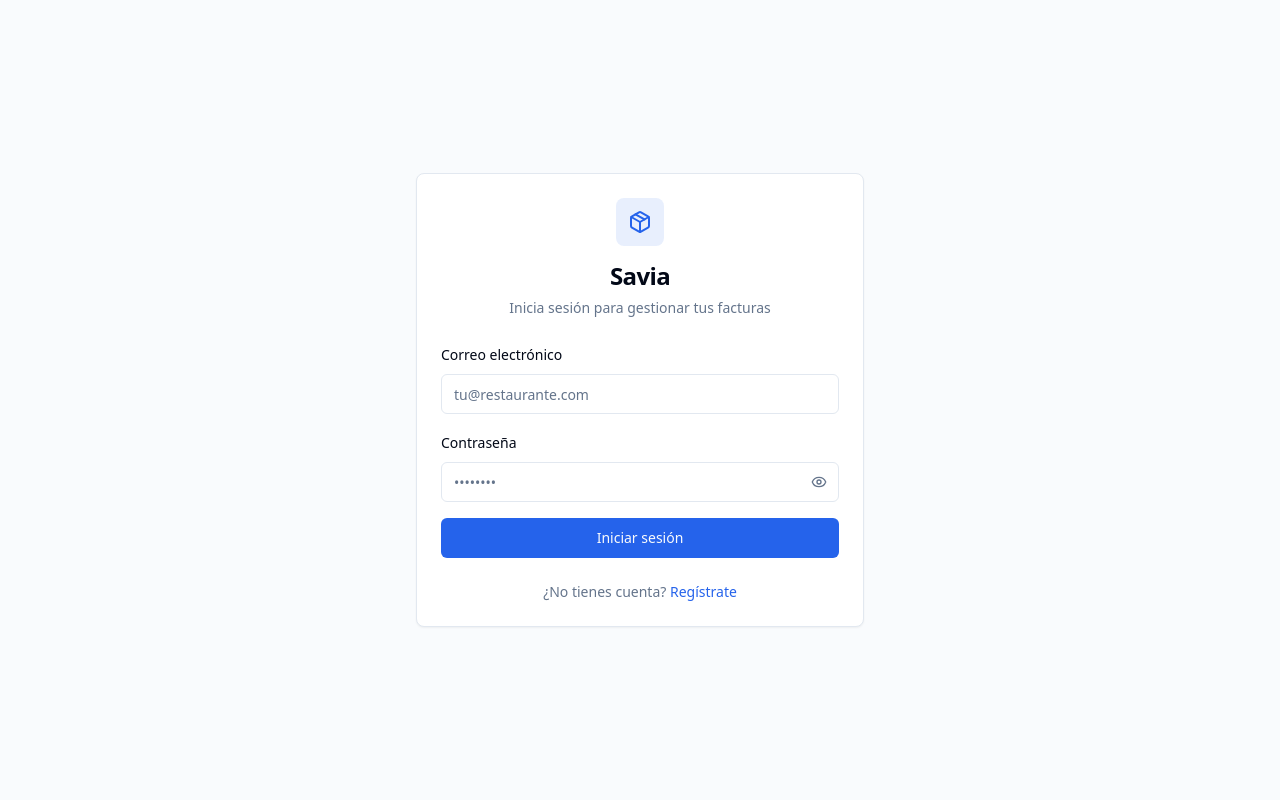
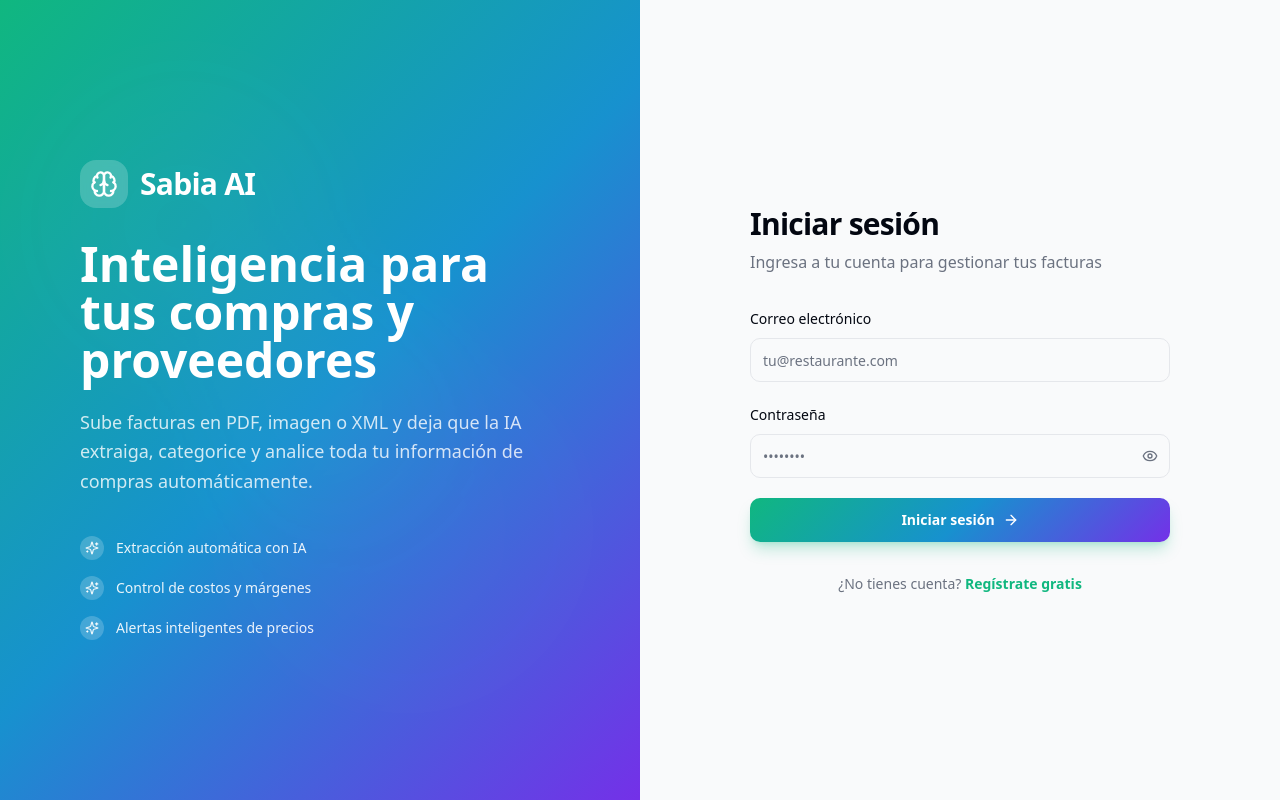
Before and after one commit to nikocantillo/savia, a Next.js app in the folder apps/web/: page /login in a window 1280 px wide. Built offline with nearby package versions, Linux system fonts and the light colour scheme; no server answers.

Commit message:
improving the frontend

```diff
--- a/apps/web/app/globals.css
+++ b/apps/web/app/globals.css
@@ -4,24 +4,26 @@
 
 @layer base {
   :root {
-    --background: 0 0% 100%;
-    --foreground: 222.2 84% 4.9%;
+    --background: 210 20% 98%;
+    --foreground: 224 71% 4%;
     --card: 0 0% 100%;
-    --card-foreground: 222.2 84% 4.9%;
-    --primary: 221.2 83.2% 53.3%;
-    --primary-foreground: 210 40% 98%;
-    --secondary: 210 40% 96%;
-    --secondary-foreground: 222.2 47.4% 11.2%;
-    --muted: 210 40% 96%;
-    --muted-foreground: 215.4 16.3% 46.9%;
-    --accent: 210 40% 96%;
-    --accent-foreground: 222.2 47.4% 11.2%;
-    --destructive: 0 84.2% 60.2%;
-    --destructive-foreground: 210 40% 98%;
-    --border: 214.3 31.8% 91.4%;
-    --input: 214.3 31.8% 91.4%;
-    --ring: 221.2 83.2% 53.3%;
-    --radius: 0.5rem;
+    --card-foreground: 224 71% 4%;
+    --primary: 160 84% 39%;
+    --primary-foreground: 0 0% 100%;
+    --secondary: 160 30% 94%;
+    --secondary-foreground: 160 60% 20%;
+    --muted: 220 14% 96%;
+    --muted-foreground: 220 9% 46%;
+    --accent: 262 80% 55%;
+    --accent-foreground: 0 0% 100%;
+    --destructive: 0 84% 60%;
+    --destructive-foreground: 0 0% 100%;
+    --border: 220 13% 91%;
+    --input: 220 13% 91%;
+    --ring: 160 84% 39%;
+    --radius: 0.75rem;
+    --success: 160 84% 39%;
+    --warning: 38 92% 50%;
   }
 }
 
@@ -33,3 +35,49 @@
     @apply bg-background text-foreground;
   }
 }
+
+@layer utilities {
+  .gradient-brand {
+    background: linear-gradient(135deg, hsl(160, 84%, 39%) 0%, hsl(200, 80%, 45%) 50%, hsl(262, 80%, 55%) 100%);
+  }
+  .gradient-brand-subtle {
+    background: linear-gradient(135deg, hsl(160, 84%, 39%, 0.08) 0%, hsl(262, 80%, 55%, 0.08) 100%);
+  }
+  .gradient-text {
+    background: linear-gradient(135deg, hsl(160, 84%, 39%) 0%, hsl(262, 80%, 55%) 100%);
+    -webkit-background-clip: text;
+    -webkit-text-fill-color: transparent;
+    background-clip: text;
+  }
+  .glass {
+    backdrop-filter: blur(12px) saturate(180%);
+    -webkit-backdrop-filter: blur(12px) saturate(180%);
+    background: rgba(255, 255, 255, 0.75);
+  }
+  .animate-fade-in {
+    animation: fadeIn 0.5s ease-out;
+  }
+  .animate-slide-up {
+    animation: slideUp 0.5s ease-out;
+  }
+}
+
+@keyframes fadeIn {
+  from { opacity: 0; }
+  to { opacity: 1; }
+}
+
+@keyframes slideUp {
+  from { opacity: 0; transform: translateY(12px); }
+  to { opacity: 1; transform: translateY(0); }
+}
+
+@keyframes float {
+  0%, 100% { transform: translateY(0); }
+  50% { transform: translateY(-8px); }
+}
+
+@keyframes pulse-glow {
+  0%, 100% { box-shadow: 0 0 0 0 hsl(160, 84%, 39%, 0.4); }
+  50% { box-shadow: 0 0 20px 4px hsl(160, 84%, 39%, 0.15); }
+}
--- a/apps/web/app/layout.tsx
+++ b/apps/web/app/layout.tsx
@@ -2,13 +2,13 @@ import type { Metadata } from "next";
 import "./globals.css";
 
 export const metadata: Metadata = {
-  title: "Savia",
-  description: "Restaurant invoice intelligence platform",
+  title: "Sabia AI",
+  description: "Plataforma de inteligencia de compras para restaurantes",
 };
 
 export default function RootLayout({ children }: { children: React.ReactNode }) {
   return (
-    <html lang="en">
+    <html lang="es">
       <body className="min-h-screen antialiased">{children}</body>
     </html>
   );
--- a/apps/web/app/login/page.tsx
+++ b/apps/web/app/login/page.tsx
@@ -6,15 +6,7 @@ import Link from "next/link";
 import { api, TokenResponse } from "@/lib/api";
 import { Button } from "@/components/ui/button";
 import { Input } from "@/components/ui/input";
-import {
-  Card,
-  CardHeader,
-  CardTitle,
-  CardDescription,
-  CardContent,
-  CardFooter,
-} from "@/components/ui/card";
-import { Package, Eye, EyeOff } from "lucide-react";
+import { Eye, EyeOff, Brain, ArrowRight, Sparkles } from "lucide-react";
 
 const isDev = process.env.NEXT_PUBLIC_API_URL?.includes("localhost") ||
   process.env.NEXT_PUBLIC_API_URL?.includes("127.0.0.1") ||
@@ -76,17 +68,63 @@ export default function LoginPage() {
   };
 
   return (
-    <div className="flex min-h-screen items-center justify-center bg-muted/40 p-4">
-      <Card className="w-full max-w-md">
-        <CardHeader className="text-center">
-          <div className="mx-auto mb-2 flex h-12 w-12 items-center justify-center rounded-lg bg-primary/10">
-            <Package className="h-6 w-6 text-primary" />
+    <div className="flex min-h-screen">
+      {/* Left panel - branding */}
+      <div className="hidden lg:flex lg:w-1/2 gradient-brand relative overflow-hidden">
+        <div className="absolute inset-0 opacity-10">
+          <div className="absolute top-20 left-10 w-72 h-72 rounded-full bg-white/20 blur-3xl" />
+          <div className="absolute bottom-20 right-10 w-96 h-96 rounded-full bg-white/10 blur-3xl" />
+          <div className="absolute top-1/2 left-1/2 -translate-x-1/2 -translate-y-1/2 w-64 h-64 rounded-full bg-white/15 blur-2xl" />
+        </div>
+        <div className="relative z-10 flex flex-col justify-center px-12 xl:px-20 text-white">
+          <div className="flex items-center gap-3 mb-8">
+            <div className="flex h-12 w-12 items-center justify-center rounded-2xl bg-white/20 backdrop-blur-sm">
+              <Brain className="h-7 w-7" />
+            </div>
+            <span className="text-3xl font-bold tracking-tight">Sabia AI</span>
           </div>
-          <CardTitle className="text-2xl">Savia</CardTitle>
-          <CardDescription>Inicia sesión para gestionar tus facturas</CardDescription>
-        </CardHeader>
-        <CardContent>
-          <form onSubmit={handleLogin} className="space-y-4">
+          <h1 className="text-4xl xl:text-5xl font-bold leading-tight mb-6">
+            Inteligencia para tus compras y proveedores
+          </h1>
+          <p className="text-lg text-white/80 leading-relaxed max-w-lg">
+            Sube facturas en PDF, imagen o XML y deja que la IA extraiga, categorice y analice toda tu información de compras automáticamente.
+          </p>
+          <div className="mt-10 space-y-4">
+            {[
+              "Extracción automática con IA",
+              "Control de costos y márgenes",
+              "Alertas inteligentes de precios",
+            ].map((feature) => (
+              <div key={feature} className="flex items-center gap-3 text-white/90">
+                <div className="flex h-6 w-6 items-center justify-center rounded-full bg-white/20">
+                  <Sparkles className="h-3.5 w-3.5" />
+                </div>
+                <span className="text-sm font-medium">{feature}</span>
+              </div>
+            ))}
+          </div>
+        </div>
+      </div>
+
+      {/* Right panel - form */}
+      <div className="flex flex-1 items-center justify-center p-6 sm:p-8">
+        <div className="w-full max-w-[420px] animate-fade-in">
+          {/* Mobile logo */}
+          <div className="flex items-center gap-3 mb-8 lg:hidden">
+            <div className="flex h-10 w-10 items-center justify-center rounded-xl gradient-brand">
+              <Brain className="h-5 w-5 text-white" />
+            </div>
+            <span className="text-2xl font-bold gradient-text">Sabia AI</span>
+          </div>
+
+          <div className="mb-8">
+            <h2 className="text-2xl sm:text-3xl font-bold tracking-tight">Iniciar sesión</h2>
+            <p className="mt-2 text-muted-foreground">
+              Ingresa a tu cuenta para gestionar tus facturas
+            </p>
+          </div>
+
+          <form onSubmit={handleLogin} className="space-y-5">
             <div className="space-y-2">
               <label className="text-sm font-medium" htmlFor="email">
                 Correo electrónico
@@ -98,6 +136,7 @@ export default function LoginPage() {
                 value={email}
                 onChange={(e) => setEmail(e.target.value)}
                 required
+                className="h-11"
               />
             </div>
             <div className="space-y-2">
@@ -112,47 +151,51 @@ export default function LoginPage() {
                   value={password}
                   onChange={(e) => setPassword(e.target.value)}
                   required
+                  className="h-11 pr-10"
                 />
                 <button
                   type="button"
-                  className="absolute right-3 top-1/2 -translate-y-1/2 text-muted-foreground hover:text-foreground"
+                  className="absolute right-3 top-1/2 -translate-y-1/2 text-muted-foreground hover:text-foreground transition-colors"
                   onClick={() => setShowPassword(!showPassword)}
                   tabIndex={-1}
                 >
-                  {showPassword ? (
-                    <EyeOff className="h-4 w-4" />
-                  ) : (
-                    <Eye className="h-4 w-4" />
-                  )}
+                  {showPassword ? <EyeOff className="h-4 w-4" /> : <Eye className="h-4 w-4" />}
                 </button>
               </div>
             </div>
 
             {error && (
-              <div className="rounded-md bg-destructive/10 p-3 text-sm text-destructive">
+              <div className="rounded-lg bg-destructive/10 border border-destructive/20 p-3 text-sm text-destructive">
                 {error}
               </div>
             )}
 
-            <Button type="submit" className="w-full" disabled={loading}>
-              {loading ? "Iniciando sesión..." : "Iniciar sesión"}
+            <Button type="submit" className="w-full h-11 gradient-brand border-0 text-white font-semibold shadow-lg shadow-primary/25 hover:shadow-xl hover:shadow-primary/30 transition-all duration-200" disabled={loading}>
+              {loading ? (
+                "Iniciando sesión..."
+              ) : (
+                <span className="flex items-center gap-2">
+                  Iniciar sesión
+                  <ArrowRight className="h-4 w-4" />
+                </span>
+              )}
             </Button>
           </form>
 
           {isDev && (
             <>
-              <div className="relative my-4">
+              <div className="relative my-6">
                 <div className="absolute inset-0 flex items-center">
                   <span className="w-full border-t" />
                 </div>
                 <div className="relative flex justify-center text-xs uppercase">
-                  <span className="bg-card px-2 text-muted-foreground">O</span>
+                  <span className="bg-background px-3 text-muted-foreground">O</span>
                 </div>
               </div>
 
               <Button
                 variant="outline"
-                className="w-full"
+                className="w-full h-11"
                 onClick={handleMockLogin}
                 disabled={loading}
               >
@@ -160,16 +203,15 @@ export default function LoginPage() {
               </Button>
             </>
           )}
-        </CardContent>
-        <CardFooter className="justify-center">
-          <p className="text-sm text-muted-foreground">
+
+          <p className="mt-8 text-center text-sm text-muted-foreground">
             ¿No tienes cuenta?{" "}
-            <Link href="/register" className="font-medium text-primary hover:underline">
-              Regístrate
+            <Link href="/register" className="font-semibold text-primary hover:underline">
+              Regístrate gratis
             </Link>
           </p>
-        </CardFooter>
-      </Card>
+        </div>
+      </div>
     </div>
   );
 }
--- a/apps/web/app/onboarding/page.tsx
+++ b/apps/web/app/onboarding/page.tsx
@@ -6,7 +6,7 @@ import { api } from "@/lib/api";
 import { Button } from "@/components/ui/button";
 import { Input } from "@/components/ui/input";
 import { Card, CardHeader, CardTitle, CardDescription, CardContent } from "@/components/ui/card";
-import { Package, ArrowRight, ArrowLeft, Building2, Target, CheckCircle2 } from "lucide-react";
+import { Brain, ArrowRight, ArrowLeft, Building2, Target, CheckCircle2 } from "lucide-react";
 
 const STEPS = ["Organización", "Sucursales", "Objetivos", "Listo"];
 
@@ -54,9 +54,11 @@ export default function OnboardingPage() {
     <div className="min-h-screen bg-gradient-to-b from-background to-muted/30 flex items-center justify-center p-4">
       <div className="w-full max-w-lg space-y-6">
         {/* Logo */}
-        <div className="flex items-center justify-center gap-2">
-          <Package className="h-8 w-8 text-primary" />
-          <span className="text-2xl font-bold">Savia</span>
+        <div className="flex items-center justify-center gap-3">
+          <div className="flex h-10 w-10 items-center justify-center rounded-xl gradient-brand shadow-md shadow-primary/20">
+            <Brain className="h-5 w-5 text-white" />
+          </div>
+          <span className="text-2xl font-bold gradient-text">Sabia AI</span>
         </div>
 
         {/* Progress */}
@@ -209,7 +211,7 @@ export default function OnboardingPage() {
                   <ArrowLeft className="mr-2 h-4 w-4" />Atrás
                 </Button>
                 <Button className="flex-1" onClick={handleComplete} disabled={saving}>
-                  {saving ? "Guardando..." : "Comenzar a usar Savia"}
+                  {saving ? "Guardando..." : "Comenzar a usar Sabia AI"}
                 </Button>
               </div>
             </CardContent>
--- a/apps/web/app/register/page.tsx
+++ b/apps/web/app/register/page.tsx
@@ -14,7 +14,7 @@ import {
   CardContent,
   CardFooter,
 } from "@/components/ui/card";
-import { Package, Eye, EyeOff } from "lucide-react";
+import { Brain, Eye, EyeOff } from "lucide-react";
 
 export default function RegisterPage() {
   const router = useRouter();
@@ -69,12 +69,12 @@ export default function RegisterPage() {
 
   return (
     <div className="flex min-h-screen items-center justify-center bg-muted/40 p-4">
-      <Card className="w-full max-w-md">
+      <Card className="w-full max-w-md shadow-xl border-0">
         <CardHeader className="text-center">
-          <div className="mx-auto mb-2 flex h-12 w-12 items-center justify-center rounded-lg bg-primary/10">
-            <Package className="h-6 w-6 text-primary" />
+          <div className="mx-auto mb-2 flex h-12 w-12 items-center justify-center rounded-2xl gradient-brand shadow-lg shadow-primary/25">
+            <Brain className="h-6 w-6 text-white" />
           </div>
-          <CardTitle className="text-2xl">Crear cuenta en Savia</CardTitle>
+          <CardTitle className="text-2xl">Crear cuenta en <span className="gradient-text">Sabia AI</span></CardTitle>
           <CardDescription>
             Registra tu organización para gestionar facturas e inventario
           </CardDescription>
@@ -172,7 +172,7 @@ export default function RegisterPage() {
               </div>
             )}
 
-            <Button type="submit" className="w-full" disabled={loading}>
+            <Button type="submit" className="w-full h-11 gradient-brand border-0 text-white font-semibold shadow-lg shadow-primary/25" disabled={loading}>
               {loading ? "Creando cuenta..." : "Crear cuenta"}
             </Button>
           </form>
--- a/apps/web/components/agent-chat.tsx
+++ b/apps/web/components/agent-chat.tsx
@@ -23,7 +23,7 @@ interface Message {
 const WELCOME_MESSAGE: Message = {
   role: "assistant",
   content:
-    "👋 ¡Hola! Soy **Savia IA**, tu asistente de compras. Puedo ayudarte a:\n\n" +
+    "👋 ¡Hola! Soy **Sabia IA**, tu asistente de compras. Puedo ayudarte a:\n\n" +
     "• 📊 Analizar tu gasto por proveedor\n" +
     "• 📈 Ver historial de precios\n" +
     "• 🔍 Buscar facturas\n" +
@@ -147,7 +147,7 @@ export function AgentChat() {
       <button
         onClick={() => setOpen(true)}
         className="fixed bottom-6 right-6 h-14 w-14 rounded-full bg-primary text-primary-foreground shadow-lg hover:shadow-xl hover:scale-105 transition-all z-50 flex items-center justify-center group"
-        title="Chat con Savia IA"
+        title="Chat con Sabia IA"
       >
         <MessageCircle className="h-6 w-6 group-hover:hidden" />
         <Sparkles className="h-6 w-6 hidden group-hover:block" />
@@ -163,7 +163,7 @@ export function AgentChat() {
       <div className="flex items-center justify-between px-4 py-3 border-b bg-primary text-primary-foreground">
         <div className="flex items-center gap-2">
           <Bot className="h-5 w-5" />
-          <span className="font-semibold text-sm">Savia IA</span>
+          <span className="font-semibold text-sm">Sabia IA</span>
           <span className="text-xs opacity-75">Agente</span>
         </div>
         <div className="flex items-center gap-1">
--- a/apps/web/components/sidebar.tsx
+++ b/apps/web/components/sidebar.tsx
@@ -9,7 +9,6 @@ import {
   FileText,
   Bell,
   LogOut,
-  Package,
   BarChart3,
   MessageSquare,
   TrendingUp,
@@ -20,6 +19,7 @@ import {
   Target,
   Store,
   Settings,
+  Brain,
 } from "lucide-react";
 
 const navItems = [
@@ -31,7 +31,7 @@ const navItems = [
   { href: "/branches", label: "Sucursales y Ventas", icon: Store },
   { href: "/prices", label: "Precios", icon: TrendingUp },
   { href: "/reports", label: "Reportes", icon: BarChart3 },
-  { href: "/chat", label: "Savia IA", icon: MessageSquare },
+  { href: "/chat", label: "Sabia IA", icon: MessageSquare },
   { href: "/alerts", label: "Alertas", icon: Bell },
   { href: "/settings", label: "Configuración", icon: Settings },
 ];
@@ -53,9 +53,11 @@ export function Sidebar() {
 
   const navContent = (
     <>
-      <div className="flex h-16 items-center gap-2 border-b px-6">
-        <Package className="h-6 w-6 text-primary" />
-        <span className="text-lg font-bold">Savia</span>
+      <div className="flex h-16 items-center gap-3 px-6">
+        <div className="flex h-9 w-9 items-center justify-center rounded-xl gradient-brand shadow-md shadow-primary/20">
+          <Brain className="h-5 w-5 text-white" />
+        </div>
+        <span className="text-lg font-bold gradient-text">Sabia AI</span>
         <button
           className="ml-auto p-1 rounded-md hover:bg-muted lg:hidden"
           onClick={() => setOpen(false)}
@@ -64,7 +66,7 @@ export function Sidebar() {
         </button>
       </div>
 
-      <nav className="flex-1 space-y-1 p-4">
+      <nav className="flex-1 space-y-0.5 px-3 py-4 overflow-y-auto">
         {navItems.map((item) => {
           const active = pathname.startsWith(item.href);
           return (
@@ -72,25 +74,28 @@ export function Sidebar() {
               key={item.href}
               href={item.href}
               className={cn(
-                "flex items-center gap-3 rounded-lg px-3 py-2 text-sm font-medium transition-colors",
+                "flex items-center gap-3 rounded-xl px-3 py-2.5 text-sm font-medium transition-all duration-200",
                 active
-                  ? "bg-primary/10 text-primary"
+                  ? "gradient-brand-subtle text-primary shadow-sm"
                   : "text-muted-foreground hover:bg-muted hover:text-foreground"
               )}
             >
-              <item.icon className="h-4 w-4" />
+              <item.icon className={cn("h-[18px] w-[18px]", active && "text-primary")} />
               {item.label}
+              {active && (
+                <div className="ml-auto h-1.5 w-1.5 rounded-full bg-primary" />
+              )}
             </Link>
           );
         })}
       </nav>
 
-      <div className="border-t p-4">
+      <div className="border-t p-3">
         <button
           onClick={handleLogout}
-          className="flex w-full items-center gap-3 rounded-lg px-3 py-2 text-sm font-medium text-muted-foreground transition-colors hover:bg-muted hover:text-foreground"
+          className="flex w-full items-center gap-3 rounded-xl px-3 py-2.5 text-sm font-medium text-muted-foreground transition-all duration-200 hover:bg-destructive/10 hover:text-destructive"
         >
-          <LogOut className="h-4 w-4" />
+          <LogOut className="h-[18px] w-[18px]" />
           Cerrar sesión
         </button>
       </div>
@@ -101,7 +106,7 @@ export function Sidebar() {
     <>
       {/* Mobile hamburger */}
       <button
-        className="fixed top-3 left-3 z-50 p-2 rounded-lg bg-background border shadow-sm lg:hidden"
+        className="fixed top-3 left-3 z-50 p-2 rounded-xl bg-background/80 backdrop-blur-sm border shadow-sm lg:hidden"
         onClick={() => setOpen(true)}
       >
         <Menu className="h-5 w-5" />
@@ -110,7 +115,7 @@ export function Sidebar() {
       {/* Mobile overlay */}
       {open && (
         <div
-          className="fixed inset-0 z-40 bg-black/50 lg:hidden"
+          className="fixed inset-0 z-40 bg-black/40 backdrop-blur-sm lg:hidden"
           onClick={() => setOpen(false)}
         />
       )}
```
Also changed, not shown: apps/web/app/(app)/chat/page.tsx (+4 -4 lines), apps/web/app/(app)/dashboard/page.tsx (+20 -8 lines), apps/web/app/(app)/payments/page.tsx (+12 -12 lines).
